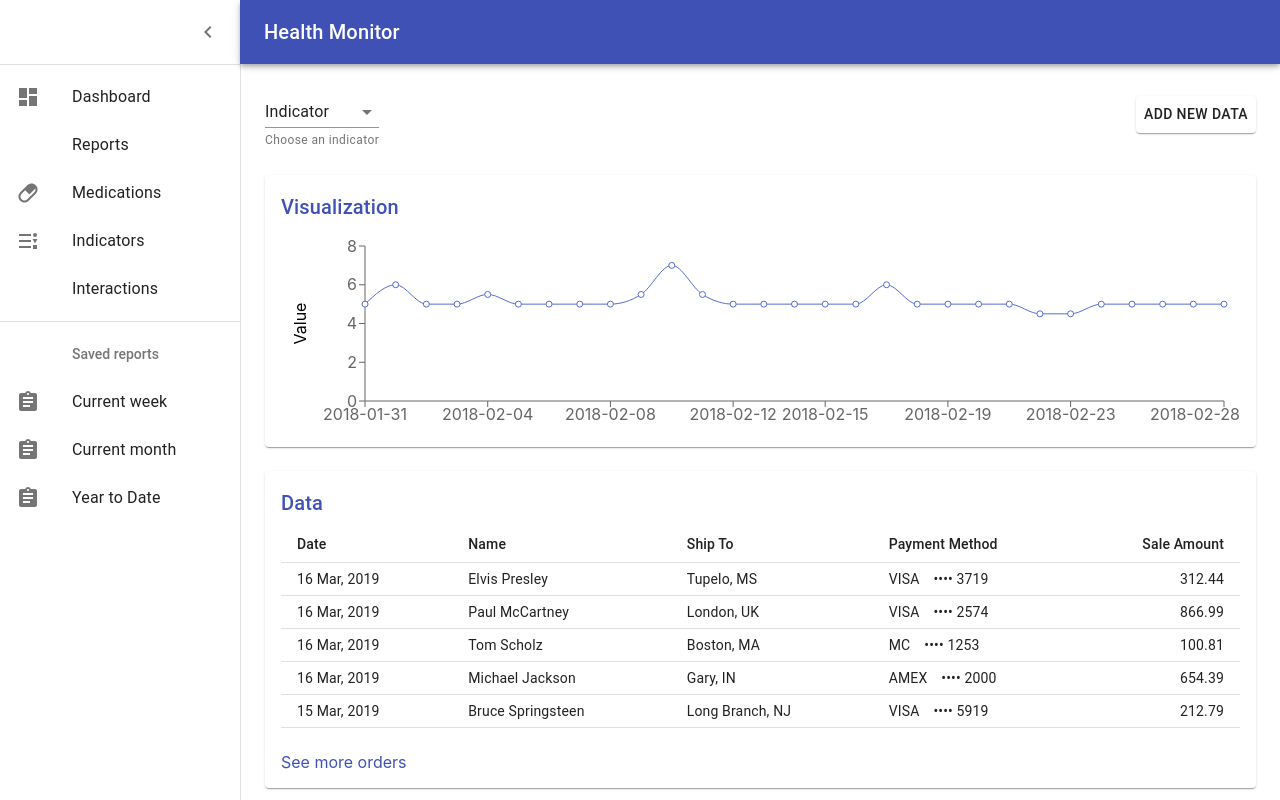
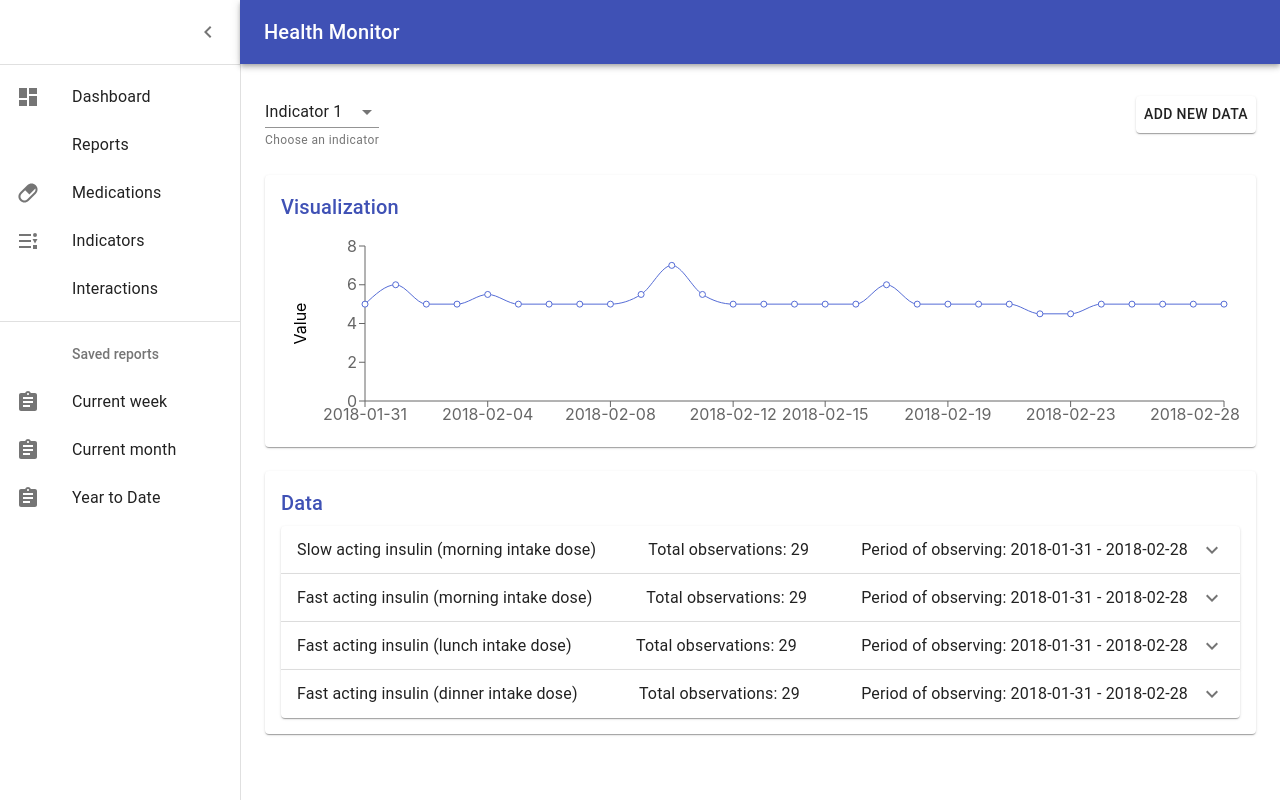
Before and after one commit to annaburlyaeva/health-monitoring-application, a React (Create React App) app in the folder FrontEnd/: page / in a window 1280 px wide. Built offline with nearby package versions, Linux system fonts and the light colour scheme.

Commit message:
Added expansion panels

```diff
--- a/FrontEnd/package.json
+++ b/FrontEnd/package.json
@@ -5,6 +5,8 @@
   "dependencies": {
     "@material-ui/core": "^4.0.0",
     "@material-ui/icons": "^4.0.0",
+    "@mdi/js": "^3.6.95",
+    "@mdi/react": "^1.1.1",
     "react": "^16.8.6",
     "react-dom": "^16.8.6",
     "react-scripts": "3.0.1",
--- a/FrontEnd/src/App.js
+++ b/FrontEnd/src/App.js
@@ -12,7 +12,6 @@ import Grid from '@material-ui/core/Grid';
 import Paper from '@material-ui/core/Paper';
 
 import MenuIcon from '@material-ui/icons/Menu';
-import NotificationsIcon from '@material-ui/icons/Notifications';
 import Drawer from '@material-ui/core/Drawer';
 import ChevronLeftIcon from '@material-ui/icons/ChevronLeft';
 import { mainListItems, secondaryListItems } from './listItems';
@@ -160,7 +159,6 @@ function App() {
               <Icon path={mdiAccountBadgeHorizontalOutline}
                 size={1.5}
                 horizontal
-
                 color="rgb(255, 255, 255)"
               />
             </Badge>
@@ -206,9 +204,6 @@ function App() {
                   name="age"
                   onChange={handleChange('age')}
                 >
-                  <option value="" disabled>
-                    Indicator
-                  </option>
                   <option value={10}>Indicator 1</option>
                   <option value={20}>Indicator 2</option>
                   <option value={30}>Indicator 3</option>
@@ -227,13 +222,8 @@ function App() {
                 <Chart />
               </Paper>
             </Grid>
-            {/* Recent Deposits
-            <Grid item xs={12} md={4} lg={3}>
-              <Paper className={fixedHeightPaper}>
-              {/*<Deposits />
-              </Paper>
-            </Grid> */}
-            {/* Recent Orders */}
+
+            {/* Indicators data */}
             <Grid item xs={12}>
               <Paper className={classes.paper}>
                 <Orders />
--- a/FrontEnd/src/Orders.js
+++ b/FrontEnd/src/Orders.js
@@ -9,19 +9,51 @@ import TableCell from '@material-ui/core/TableCell';
 import TableHead from '@material-ui/core/TableHead';
 import TableRow from '@material-ui/core/TableRow';
 import Title from './Title';
+import ExpansionPanel from '@material-ui/core/ExpansionPanel';
+
+import ExpansionPanelDetails from '@material-ui/core/ExpansionPanelDetails';
+import ExpansionPanelSummary from '@material-ui/core/ExpansionPanelSummary';
+import Typography from '@material-ui/core/Typography';
+import ExpandMoreIcon from '@material-ui/icons/ExpandMore';
+import Grid from '@material-ui/core/Grid';
 
 // Generate Order Data
-function createData(id, date, name, shipTo, paymentMethod, amount) {
-  return { id, date, name, shipTo, paymentMethod, amount };
+function createData(date, value, notes) {
+  return { date, value, notes };
 }
 
 const rows = [
-  createData(0, '16 Mar, 2019', 'Elvis Presley', 'Tupelo, MS', 'VISA ⠀•••• 3719', 312.44),
-  createData(1, '16 Mar, 2019', 'Paul McCartney', 'London, UK', 'VISA ⠀•••• 2574', 866.99),
-  createData(2, '16 Mar, 2019', 'Tom Scholz', 'Boston, MA', 'MC ⠀•••• 1253', 100.81),
-  createData(3, '16 Mar, 2019', 'Michael Jackson', 'Gary, IN', 'AMEX ⠀•••• 2000', 654.39),
-  createData(4, '15 Mar, 2019', 'Bruce Springsteen', 'Long Branch, NJ', 'VISA ⠀•••• 5919', 212.79),
+  createData("2018-01-31", "5", "Night event: 35g croissant et une larme de miel"),
+  createData("2018-02-01", "6", "Night event: 1.5u 1.42 a 2h du mat"),
+  createData("2018-02-02", "5", "None"),
+  createData("2018-02-03", "5", "Night event: 3 dattes 1.22 23h/1.53 1h45"),
+  createData("2018-02-04", "5.5", "Night event: 1"),
+  createData("2018-02-05", "5", "Night event: 3 figues seches"),
+  createData("2018-02-06", "5", "Night event: 1 datte"),
+  createData("2018-02-07", "5", "Night event: 1 datte"),
+  createData("2018-02-08", "5", "Night event: 1 u"),
+  createData("2018-02-09", "5.5", "Night event: 1 cuillere de miel 3h 0.54 1 cuillere confiture"),
+  createData("2018-02-10", "7", "None"),
+  createData("2018-02-11", "5.5", "Night event: 2 dattes"),
+  createData("2018-02-12", "5", "None"),
+  createData("2018-02-13", "5", "Night event: 1/2 u"),
+  createData("2018-02-14", "5", "None"),
+  createData("2018-02-15", "5", "None"),
+  createData("2018-02-16", "5", "Night event: 2 u"),
+  createData("2018-02-17", "6", "None"),
+  createData("2018-02-18", "5", "Night event: 1/2 u"),
+  createData("2018-02-19", "5", "Night event: 2 gerbles sesame 1 gerble sans sucre"),
+  createData("2018-02-20", "5", "Night event: prunes et biscuits 2u 3h40 0.5 1 datte 1 biscuit"),
+  createData("2018-02-21", "5", "None"),
+  createData("2018-02-22", "4.5", "Night event: 1 biscuit 1h 0.47 1 datte + 2 biscuits"),
+  createData("2018-02-23", "4.5", "Night event: 1/2 u"),
+  createData("2018-02-24", "5", "Night event: 1 datte + 1 biscuit"),
+  createData("2018-02-25", "5", "Night event: 1.5 u"),
+  createData("2018-02-26", "5", "Night event: 1/2 u"),
+  createData("2018-02-27", "5", "None"),
+  createData("2018-02-28", "5", "Night event: 1"),
 ];
+
 
 const useStyles = makeStyles(theme => ({
   seeMore: {
@@ -31,36 +63,186 @@ const useStyles = makeStyles(theme => ({
 
 export default function Orders() {
   const classes = useStyles();
+  const [expanded, setExpanded] = React.useState(false);
+
+  const handleChange = panel => (event, isExpanded) => {
+    setExpanded(isExpanded ? panel : false);
+  };
+
   return (
     <React.Fragment>
       <Title>Data</Title>
+
+      <div className={classes.root}>
+        <ExpansionPanel expanded={expanded === 'panel1'} onChange={handleChange('panel1')}>
+          <ExpansionPanelSummary
+            expandIcon={<ExpandMoreIcon />}
+            aria-controls="panel1bh-content"
+            id="panel1bh-header"
+          >
+            <Grid
+                container
+                item xs={1.5}
+                direction="row"
+                justify="space-between"
+                alignItems="flex-start"
+              >
+            <Typography className={classes.heading}>Slow acting insulin (morning intake dose)</Typography>
+            <Typography className={classes.secondaryHeading}>Total observations: 29</Typography>
+            <Typography className={classes.secondaryHeading}>Period of observing: 2018-01-31 - 2018-02-28</Typography>
+            </Grid>
+          </ExpansionPanelSummary>
+          <ExpansionPanelDetails>
+            <Typography>
               <Table size="small">
                 <TableHead>
                   <TableRow>
                     <TableCell>Date</TableCell>
-            <TableCell>Name</TableCell>
-            <TableCell>Ship To</TableCell>
-            <TableCell>Payment Method</TableCell>
-            <TableCell align="right">Sale Amount</TableCell>
+                    <TableCell>Value</TableCell>
+                    <TableCell>Notes</TableCell>
                   </TableRow>
                 </TableHead>
                 <TableBody>
                   {rows.map(row => (
                     <TableRow key={row.id}>
                       <TableCell>{row.date}</TableCell>
-              <TableCell>{row.name}</TableCell>
-              <TableCell>{row.shipTo}</TableCell>
-              <TableCell>{row.paymentMethod}</TableCell>
-              <TableCell align="right">{row.amount}</TableCell>
+                      <TableCell>{row.value}</TableCell>
+                      <TableCell>{row.notes}</TableCell>
                     </TableRow>
                   ))}
                 </TableBody>
               </Table>
-      <div className={classes.seeMore}>
-        <Link color="primary" href="javascript:;">
-          See more orders
-        </Link>
+            </Typography>
+          </ExpansionPanelDetails>
+        </ExpansionPanel>
+
+        <ExpansionPanel expanded={expanded === 'panel2'} onChange={handleChange('panel2')}>
+          <ExpansionPanelSummary
+            expandIcon={<ExpandMoreIcon />}
+            aria-controls="panel2bh-content"
+            id="panel2bh-header"
+          >
+            <Grid
+                container
+                item xs={1.5}
+                direction="row"
+                justify="space-between"
+                alignItems="flex-start"
+              >
+            <Typography className={classes.heading}>Fast acting insulin (morning intake dose)</Typography>
+            <Typography className={classes.secondaryHeading}>Total observations: 29</Typography>
+            <Typography className={classes.secondaryHeading}>Period of observing: 2018-01-31 - 2018-02-28</Typography>
+            </Grid>
+          </ExpansionPanelSummary>
+          <ExpansionPanelDetails>
+            <Typography>
+              <Table size="small">
+                <TableHead>
+                  <TableRow>
+                    <TableCell>Date</TableCell>
+                    <TableCell>Value</TableCell>
+                    <TableCell>Notes</TableCell>
+                  </TableRow>
+                </TableHead>
+                <TableBody>
+                  {rows.map(row => (
+                    <TableRow key={row.id}>
+                      <TableCell>{row.date}</TableCell>
+                      <TableCell>{row.value}</TableCell>
+                      <TableCell>{row.notes}</TableCell>
+                    </TableRow>
+                  ))}
+                </TableBody>
+              </Table>
+            </Typography>
+          </ExpansionPanelDetails>
+        </ExpansionPanel>
+
+        <ExpansionPanel expanded={expanded === 'panel3'} onChange={handleChange('panel3')}>
+          <ExpansionPanelSummary
+            expandIcon={<ExpandMoreIcon />}
+            aria-controls="panel3bh-content"
+            id="panel3bh-header"
+          >
+              <Grid
+                container
+                item xs={1.5}
+                direction="row"
+                justify="space-between"
+                alignItems="flex-start"
+              >
+            <Typography className={classes.heading}>Fast acting insulin (lunch intake dose)</Typography>
+            <Typography className={classes.secondaryHeading}>Total observations: 29</Typography>
+            <Typography className={classes.secondaryHeading}>Period of observing: 2018-01-31 - 2018-02-28</Typography>
+            </Grid>
+          </ExpansionPanelSummary>
+          <ExpansionPanelDetails>
+            <Typography>
+              <Table size="small">
+                <TableHead>
+                  <TableRow>
+                    <TableCell>Date</TableCell>
+                    <TableCell>Value</TableCell>
+                    <TableCell>Notes</TableCell>
+                  </TableRow>
+                </TableHead>
+                <TableBody>
+                  {rows.map(row => (
+                    <TableRow key={row.id}>
+                      <TableCell>{row.date}</TableCell>
+                      <TableCell>{row.value}</TableCell>
+                      <TableCell>{row.notes}</TableCell>
+                    </TableRow>
+                  ))}
+                </TableBody>
+              </Table>
+            </Typography>
+          </ExpansionPanelDetails>
+        </ExpansionPanel>
+
+        <ExpansionPanel expanded={expanded === 'panel4'} onChange={handleChange('panel4')}>
+          <ExpansionPanelSummary
+            expandIcon={<ExpandMoreIcon />}
+            aria-controls="panel4bh-content"
+            id="panel4bh-header"
+          >
+ <Grid
+                container
+                item xs={1.5}
+                direction="row"
+                justify="space-between"
+                alignItems="flex-start"
+              >
+            <Typography className={classes.heading}>Fast acting insulin (dinner intake dose)</Typography>
+            <Typography className={classes.secondaryHeading}>Total observations: 29</Typography>
+            <Typography className={classes.secondaryHeading}>Period of observing: 2018-01-31 - 2018-02-28</Typography>
+            </Grid>
+          </ExpansionPanelSummary>
+          <ExpansionPanelDetails>
+            <Typography>
+              <Table size="small">
+                <TableHead>
+                  <TableRow>
+                    <TableCell>Date</TableCell>
+                    <TableCell>Value</TableCell>
+                    <TableCell>Notes</TableCell>
+                  </TableRow>
+                </TableHead>
+                <TableBody>
+                  {rows.map(row => (
+                    <TableRow key={row.id}>
+                      <TableCell>{row.date}</TableCell>
+                      <TableCell>{row.value}</TableCell>
+                      <TableCell>{row.notes}</TableCell>
+                    </TableRow>
+                  ))}
+                </TableBody>
+              </Table>
+            </Typography>
+          </ExpansionPanelDetails>
+        </ExpansionPanel>
       </div>
+
     </React.Fragment>
   );
 }
```
Also changed, not shown: 1 other file (tests, documents, lock files or other folders). Lines whose indentation alone changed are shown as unchanged.
